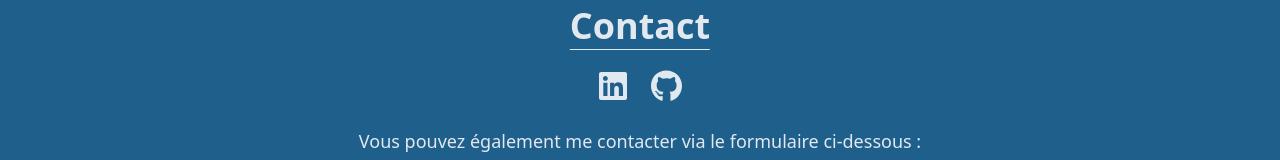
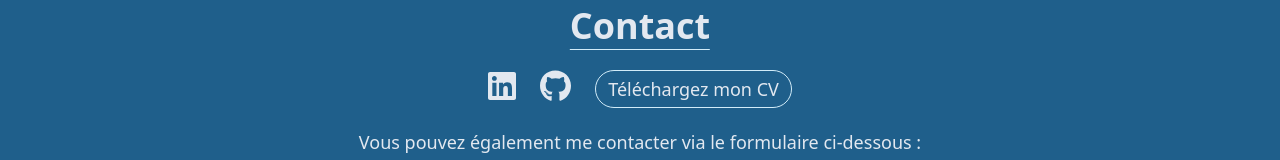
Before and after one commit to NicolasM-83200/Portfolio, a React (Vite) app in the folder client/: page / in a window 1280 px wide. Shown: the part 2477-2637 px from the top of the page. Built offline with nearby package versions, Linux system fonts and the light colour scheme; no server answers.

Commit message:
update sections contact

```diff
--- a/client/src/components/sections/Contact.jsx
+++ b/client/src/components/sections/Contact.jsx
@@ -32,6 +32,13 @@ const Contact = () => {
               className="h-8 hover:animate-rotate-link"
             />
           </a>
+          <a
+            href="./src/assets/CV_Manigand_Nicolas.pdf"
+            download="CV_Manigand_Nicolas.pdf"
+            className="mx-auto rounded-3xl border border-quaternary bg-primary px-3 py-1 text-white transition-all duration-300 hover:bg-quaternary hover:text-primary"
+          >
+            Téléchargez mon CV
+          </a>
         </div>
         <p className="mb-2">
           Vous pouvez également me contacter via le formulaire ci-dessous :
```
